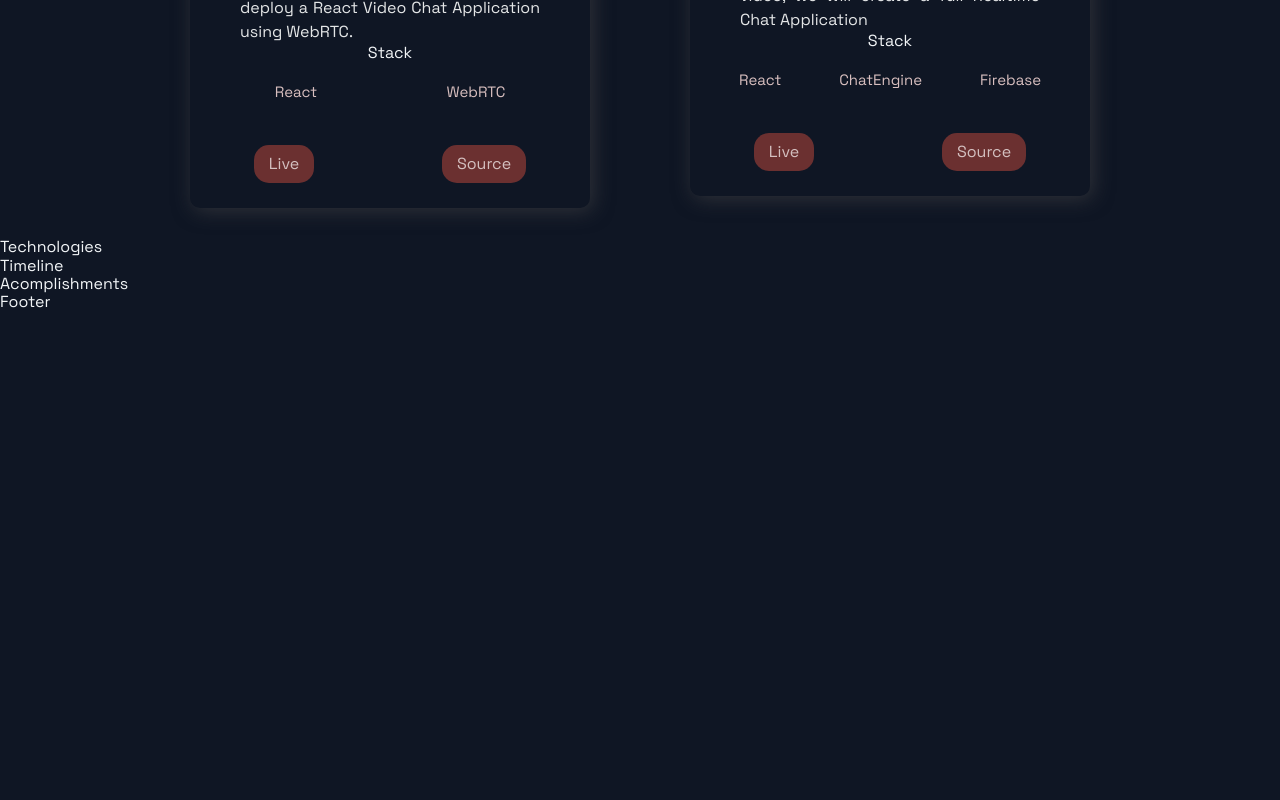
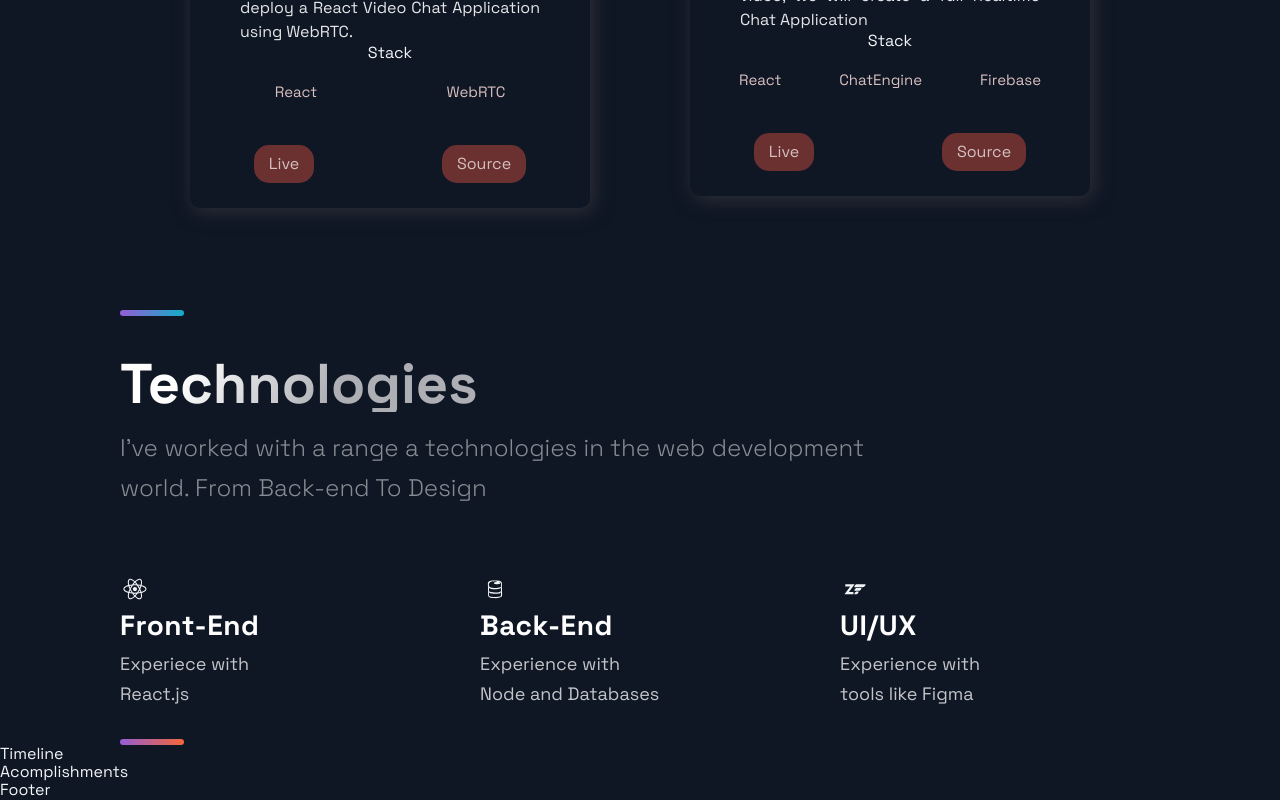
Before and after one commit to aroramrinaal/aroramrinaal.com, a Next.js app: page / in a window 1280 px wide. Shown: the part 2004-2804 px from the top of the page. Before the commit the page ends 2316 px from the top, so only its background shows below. Built offline with nearby package versions, Linux system fonts and the light colour scheme.

Commit message:
feat:add component.

```diff
--- a/src/components/Technologies/Technologies.js
+++ b/src/components/Technologies/Technologies.js
@@ -4,9 +4,53 @@
 import { List, ListContainer, ListItem, ListParagraph, ListTitle } from './TechnologiesStyles';
 
 const Technologies = () =>  (
-  <div>
-    Technologies
-  </div>
+  <Section id="tech">
+    <SectionDivider divider />
+    <SectionTitle>Technologies</SectionTitle>
+    <SectionText>
+      I've worked with a range a technologies in the web development world.
+      From Back-end To Design
+    </SectionText>
+    <List>
+      <ListItem>
+        <picture>
+          <DiReact size="3rem" />
+        </picture>
+        <ListContainer>
+          <ListTitle>Front-End</ListTitle>
+          <ListParagraph>
+            Experiece with <br />
+            React.js
+          </ListParagraph>
+        </ListContainer>
+      </ListItem>
+      <ListItem>
+        <picture>
+          <DiFirebase size="3rem" />
+        </picture>
+        <ListContainer>
+          <ListTitle>Back-End</ListTitle>
+          <ListParagraph>
+            Experience with <br />
+            Node and Databases
+          </ListParagraph>
+        </ListContainer>
+      </ListItem>
+      <ListItem>
+        <picture>
+          <DiZend size="3rem" />
+        </picture>
+        <ListContainer>
+          <ListTitle>UI/UX</ListTitle>
+          <ListParagraph>
+            Experience with <br />
+            tools like Figma
+          </ListParagraph>
+        </ListContainer>
+      </ListItem>
+    </List>
+    <SectionDivider colorAlt />
+  </Section>
 );
 
 export default Technologies;
```
Also changed, not shown: src/components/Technologies/TechnologiesStyles.js (line endings or trailing spaces).
